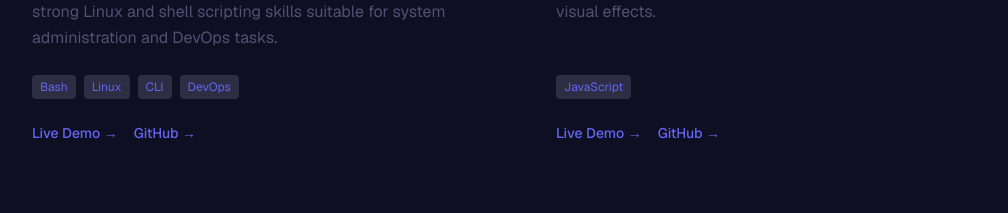
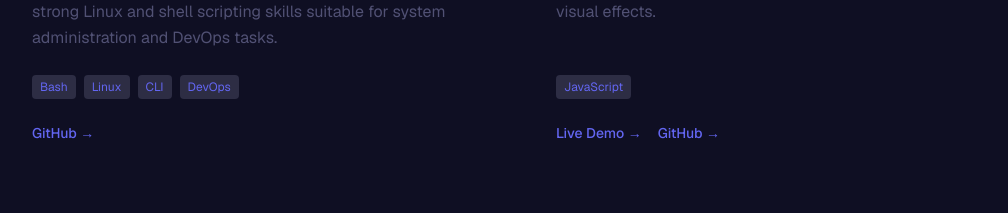
Before and after one commit to Lancelxt/portfolio, a Next.js app: page / in a window 1280 px wide. Shown: the part 4560-4773 px from the top of the page, without its empty margins (128-1136 px from the left). Built offline with nearby package versions, Linux system fonts and the light colour scheme.

Commit message:
updated project

```diff
--- a/components/sections/Projects.tsx
+++ b/components/sections/Projects.tsx
@@ -9,7 +9,6 @@ const projects = [
   description:
     "Developed a pure Bash CLI tool for managing Linux users, allowing addition, deletion, modification, and listing of users with logging functionality. Implemented a clean interactive menu and secure logging mechanism, demonstrating strong Linux and shell scripting skills suitable for system administration and DevOps tasks.",
   tags: ["Bash", "Linux", "CLI", "DevOps"],
-  link: "#",
   github: "https://github.com/lancelxt/linux-user-manager",
 },
   {
@@ -101,7 +100,8 @@ export function Projects() {
                 ))}
               </div>
               <div className="flex gap-4">
-                <motion.a
+                {project.link &&(
+  <motion.a
                   href={project.link}
                   whileHover={{ scale: 1.05 }}
                   whileTap={{ scale: 0.95 }}
@@ -109,6 +109,8 @@ export function Projects() {
                 >
                   Live Demo →
                 </motion.a>
+                )}
+
                 <motion.a
                   href={project.github}
                   whileHover={{ scale: 1.05 }}
```
